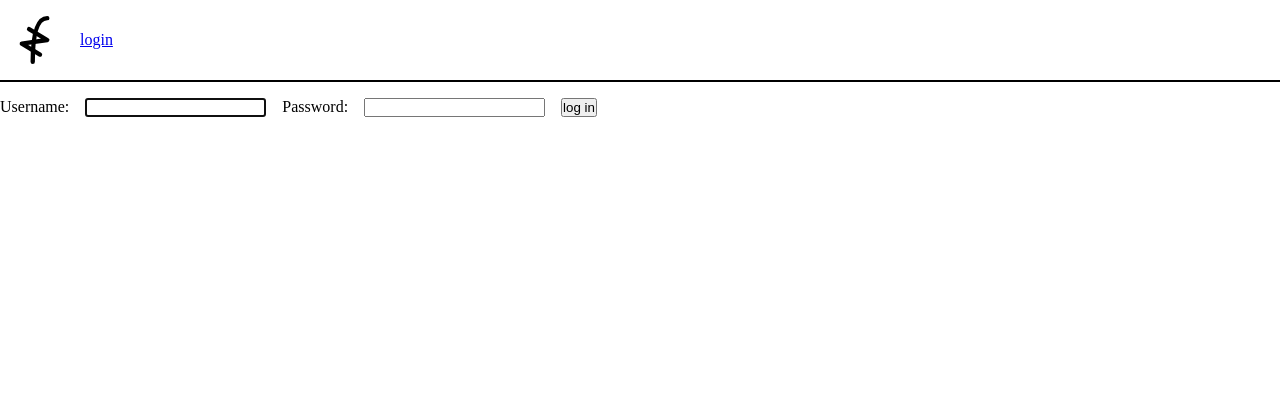
After one commit to kerkeslager/friendzone, a Django app: page /auth/login in a window 1280 px wide. The commit adds this page. Shown: the top 420 px of the page. Run offline with Django 5.2, Linux system fonts and the light colour scheme.

Commit message:
Allow login and logout

```diff
--- a/core/templates/core/base.html
+++ b/core/templates/core/base.html
@@ -14,6 +14,17 @@
   <body>
     <header>
       <img src='{% static 'core/logo.svg' %}'/>
+
+      {% if request.user.is_authenticated %}
+        Logged in as {{ request.user.username }}.
+
+        <form method='post' action='{% url "logout" %}'>
+          {% csrf_token %}
+          <button type='submit'>logout</button>
+        </form>
+      {% else %}
+        <a href='{% url "login" %}'>login</a>
+      {% endif %}
     </header>
 
     <main>
--- a/core/templates/core/index.html
+++ b/core/templates/core/index.html
@@ -1,6 +1,6 @@
 {% extends 'core/base.html' %}
 
-{% block title %}Home{% endblock %}
+{% block title %}home{% endblock %}
 
 {% block main %}
   <p>Goodnight, moon</p>
--- /dev/null
+++ b/core/templates/registration/login.html
@@ -0,0 +1,11 @@
+{% extends 'core/base.html' %}
+
+{% block title %}login{% endblock %}
+
+{% block main %}
+  <form method="post">
+    {% csrf_token %}
+    {{ form.as_p }}
+    <button type="submit">log in</button>
+  </form>
+{% endblock %}
--- a/fz/settings.py
+++ b/fz/settings.py
@@ -31,13 +31,13 @@ ALLOWED_HOSTS = []
 # Application definition
 
 INSTALLED_APPS = [
+    'core',
     'django.contrib.admin',
     'django.contrib.auth',
     'django.contrib.contenttypes',
     'django.contrib.sessions',
     'django.contrib.messages',
     'django.contrib.staticfiles',
-    'core',
 ]
 
 MIDDLEWARE = [
@@ -81,6 +81,8 @@ DATABASES = {
     }
 }
 
+LOGIN_REDIRECT_URL = 'index'
+
 AUTH_USER_MODEL = 'core.User'
 
 # Password validation
--- a/fz/urls.py
+++ b/fz/urls.py
@@ -15,9 +15,16 @@ Including another URLconf
     2. Add a URL to urlpatterns:  path('blog/', include('blog.urls'))
 """
 from django.contrib import admin
+from django.contrib.auth import views as auth_views
 from django.urls import include, path
+
+auth_urlpatterns = [
+    path('login', auth_views.LoginView.as_view(), name='login'),
+    path('logout', auth_views.LogoutView.as_view(), name='logout'),
+]
 
 urlpatterns = [
     path('admin/', admin.site.urls),
+    path('auth/', include(auth_urlpatterns)),
     path('', include('core.urls')),
 ]
```
Also changed, not shown: core/templates/registration/logged_out.html (added, +7 -0 lines).
